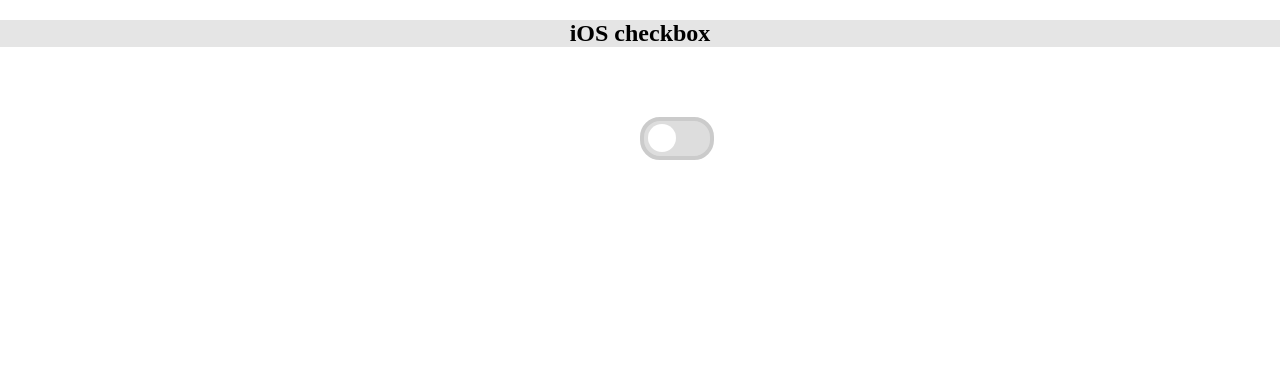
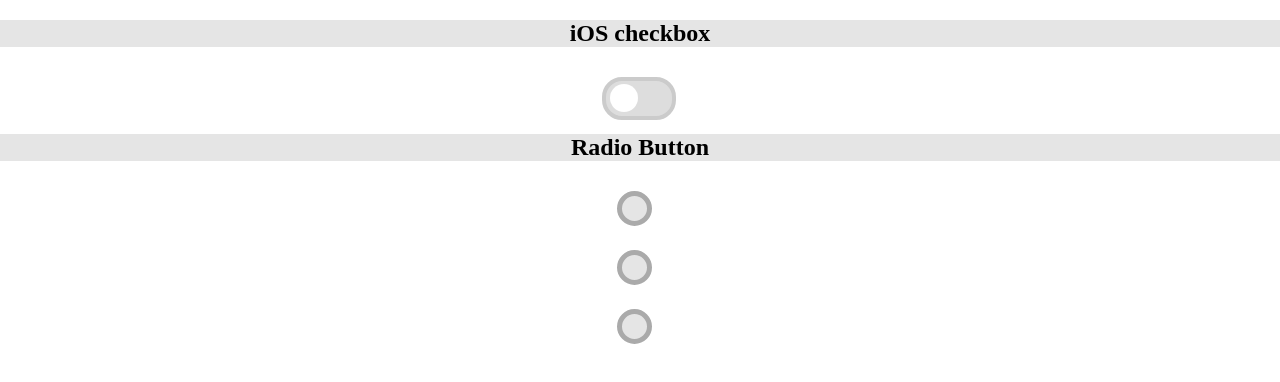
Before and after one commit to lyunfun/miao, a plain HTML site: page ios-checkbox.html in a window 1280 px wide. Drawn offline with Linux system fonts and the light colour scheme.

Commit message:
add Radio button style and fix bugs

```diff
--- a/ios-checkbox.html
+++ b/ios-checkbox.html
@@ -11,7 +11,7 @@
       background-color: rgba(0, 0, 0, 0.1);
     }
 
-    input {
+    input.checkbox {
       display: none;
     }
 
@@ -27,7 +27,7 @@
       background-color: white;
     }
 
-    input+label {
+    input.checkbox+label.checkbox {
       width: 66px;
       height: 35px;
       overflow: hidden;
@@ -37,16 +37,16 @@
       position: relative;
       background-color: #DDDDDD;
       transition: .3s;
-      top: 50px;
-      left: 50%;
+      top: 10px;
+      left: 47%;
     }
 
-    input:checked+label {
+    input.checkbox:checked+label.checkbox {
       background-color: #30f439;
       border-color: #30f439;
     }
 
-    input+label::before {
+    input.checkbox+label.checkbox::before {
       content: '';
       display: inline-block;
       top: 3px;
@@ -60,16 +60,65 @@
       background-color: white;
     }
 
-    input:checked+label::before {
+    input.checkbox:checked+label.checkbox::before {
       left: 33px;
+    }
+
+    input.radio {
+      visibility: hidden;
+    }
+
+    label.radio {
+      display: inline-block;
+      width: 25px;
+      height: 25px;
+      border: 5px solid #AAAAAA;
+      border-radius: 100%;
+      position: relative;
+      transition: .3s;
+      cursor: pointer;
+      margin: 10px auto;
+      margin-left: 20px;
+      left: 45%;
+    }
+
+    input.radio:checked+label.radio {
+      border-color: #0DFF92;
+    }
+
+    label.radio::before {
+      content: "";
+      width: 0px;
+      height: 0px;
+      border-radius: 100%;
+      position: absolute;
+      top: 0;
+      right: 0;
+      bottom: 0;
+      left: 0;
+      margin: auto;
+      background-color: black;
+      transition: .3s;
+    }
+
+    input.radio:checked+label.radio::before {
+      width: 15px;
+      height: 15px;
+      background-color: #0DFF92;
     }
   </style>
 </head>
 
 <body>
   <h2>iOS checkbox</h2>
-  <input type="checkbox" name="" id="box1">
-  <label for="box1"></label>
+  <input type="checkbox" name="" id="box1" class="checkbox">
+  <label for="box1" class="checkbox"></label><br>
+
+  <h2>Radio Button</h2>
+  <input type="radio" name="type" id="a1" class="radio"><label for="a1" class="radio"></label><br>
+  <input type="radio" name="type" id="a2" class="radio"><label for="a2" class="radio"></label><br>
+  <input type="radio" name="type" id="a3" class="radio"><label for="a3" class="radio"></label>
+
 </body>
 
 </html>
```
